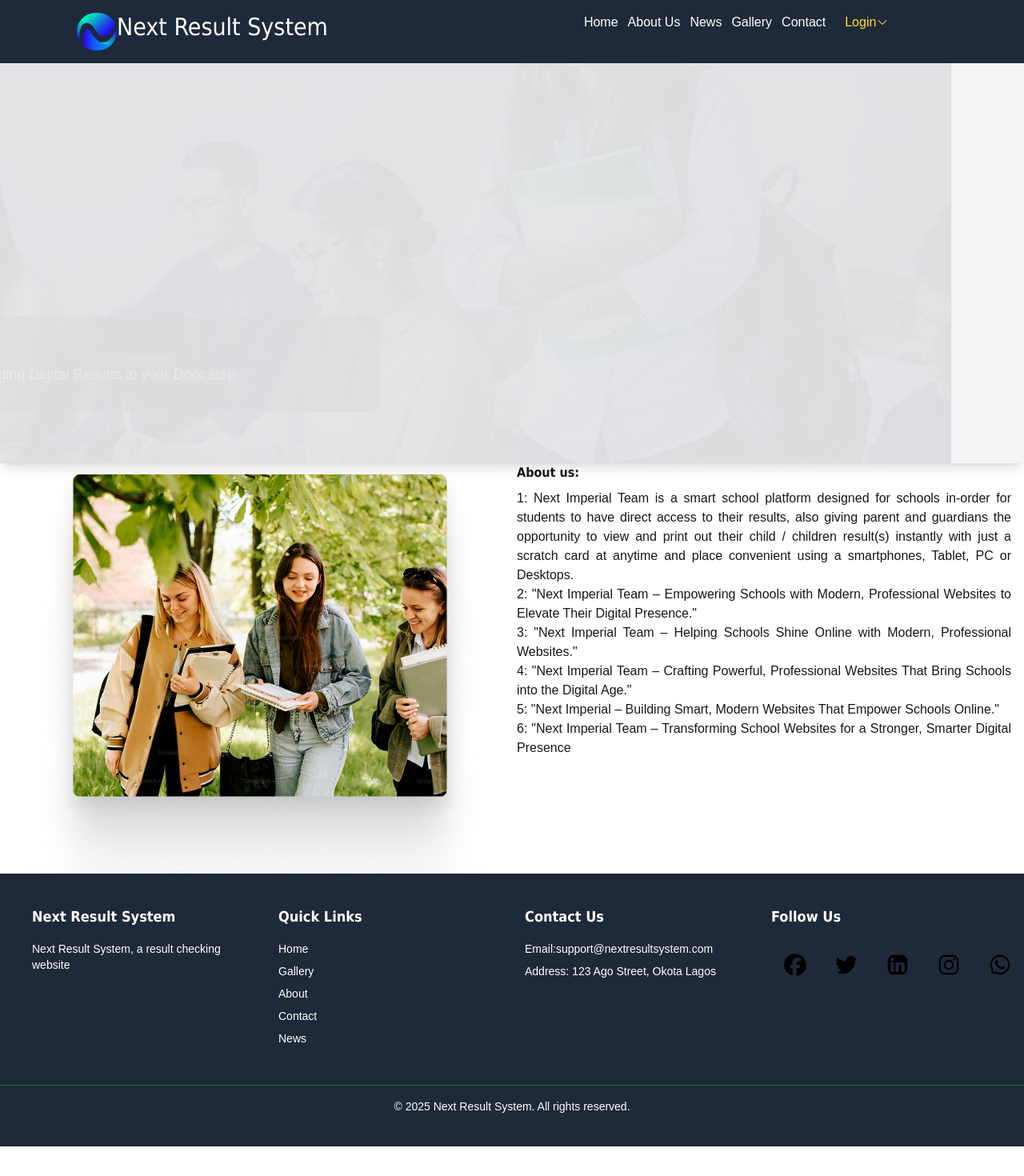
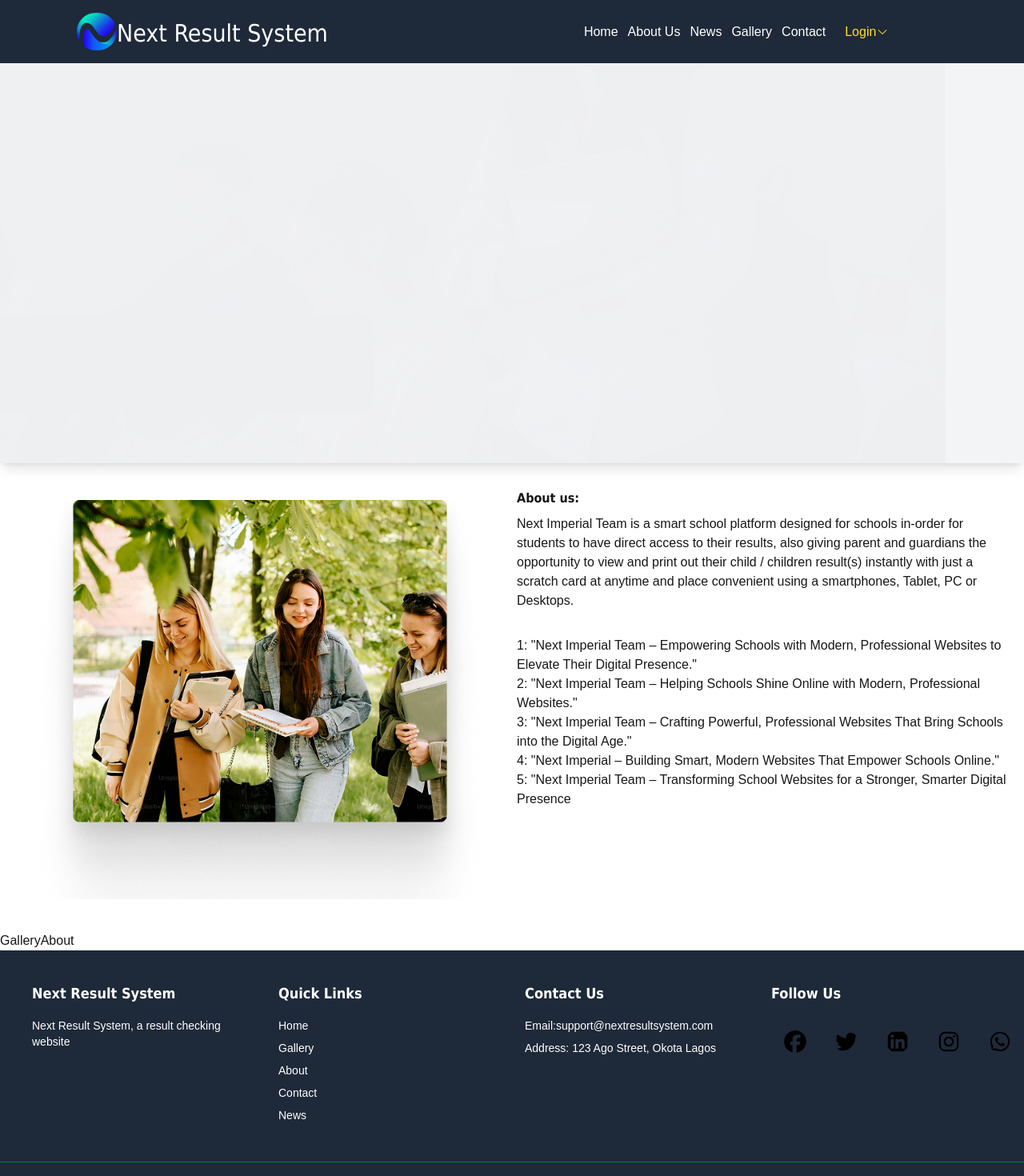
Before and after one commit to Eze-Israel/School-result-system, a Next.js app: page / in a window 1280 px wide. Shown: the top 1470 px of the page at 80% size. Before the commit the page ends 1433 px from the top, so only its background shows below. Built offline with nearby package versions, Linux system fonts and the light colour scheme.

Commit message:
mobile building

```diff
--- /dev/null
+++ b/src/components/GalleryAbout.tsx
@@ -0,0 +1,14 @@
+import React from 'react'
+
+const GalleryAbout = () => {
+
+  return (
+
+    <div className='mt-10'>
+        GalleryAbout
+
+        </div>
+  )
+}
+
+export default GalleryAbout
--- a/src/components/Header.tsx
+++ b/src/components/Header.tsx
@@ -13,7 +13,7 @@
   DocumentCheckIcon,
   // ClipboardDocumentCheckIcon
 } from  '@heroicons/react/24/outline';
-import { ChevronDownIcon, ChevronUpIcon } from "@heroicons/react/24/solid";
+import { ChevronDownIcon, ChevronUpIcon, ChevronDoubleLeftIcon, ChevronDoubleRightIcon } from "@heroicons/react/24/solid";
 
 const Header: React.FC = () => {
   const router = useRouter();
@@ -54,9 +54,9 @@
                 <a
                   href={href}
                   className="w-full flex items-center space-x-3 text-left
-                  text-lg p-3 rounded-lg hover:bg-yellow-900 mt-3"
+                  text-lg p-3 rounded-lg hover:bg-black/40 mt-3"
                 >
-                  <Icon className="w-5 h-5 text-green-600" />
+                  <Icon className="w-5 h-5 text-blue-500" />
                   <span>{label}</span>
                 </a>
 
@@ -66,14 +66,19 @@
           <div>
                <button
               onClick={() => setDropdownOpen(!dropdownOpen)}
-              className="text-white hover:underline flex flex-end md:hidden relative bg-black/70 py-2 px-6 mt-3 mx-auto"
+              className="text-white-300 rounded flex flex-end md:hidden relative bg-black/70 py-2 px-6 mt-3 mb-1 hover:bg-blue-600 "
             >
              Login
+             {dropdownOpen ? (
+                    <ChevronDoubleLeftIcon className=" ml-2 w-4 h-6" />
+                  ) : (
+                    <ChevronDoubleRightIcon className=" ml-2 w-4 h-6" />
+                  )}
             </button>
             {dropdownOpen && (
-                <div className="px-4 flex  w-fit absolute bg-black gap-1 mx-auto">
-                  <Link className="hover:bg-blue-700 p-3 rounded px-3" href="/Teacher">Log in as a Teacher</Link>
-                <Link className="hover:bg-blue-700 p-3 rounded px-3"   href="/Student">Log in as a Student</Link>
+                <div className=" flex w-fit absolute bg-black gap-1 ml-[25%] rounded mb-8 top-113">
+                  <Link className="hover:bg-blue-700 p-2 rounded px-3 border-l-2 border-l-yellow-400" href="/Teacher">Teachers Login</Link>
+                <Link className="hover:bg-blue-700 p-2 rounded px-3 border-l-2 border-l-yellow-400"   href="/Student">Students Login</Link>
                 </div>
 
             )}
@@ -93,10 +98,10 @@
         priority
         className='cursor-pointer rounded-full relative'
         />
-        <h1 className='md:text-3xl'>Next Result System</h1>
+        <h1 className='md:text-3xl mt-2'>Next Result System</h1>
         </Link>
       )}
-          <div className='hidden md:block'>
+          <div className='hidden md:block mt-3'>
             {!isOpen && (
               <div className='flex justify-end gap-3'>
             <div >
@@ -130,7 +135,7 @@
                   )}
             </button>
             {dropdownOpen && (
-                <div className="px-4 flex flex-col w-fit absolute bg-black/70 pr-4">
+                <div className="px-4 mt-[2%] flex flex-col w-fit absolute bg-black/70 pr-4 ">
                   <Link className="hover:bg-blue-700 p-3  text-center" href="/Teacher">Log in as a Teacher</Link>
                 <Link className="hover:bg-blue-700 p-3  text-center border-t-1 border-t-yellow-400"   href="/Student">Log in as a Student</Link>
                 </div>
--- a/src/components/Hero.tsx
+++ b/src/components/Hero.tsx
@@ -3,7 +3,7 @@
 
 export default function Hero() {
   return (
-    <main className="flex items-center justify-center  bg-gray-100">
+    <main className=" bg-gray-100">
       <AnimatedCarousel />
     </main>
   )
--- a/src/components/HomeAbout.tsx
+++ b/src/components/HomeAbout.tsx
@@ -6,7 +6,7 @@
 
 
   return (
-    <div className='flex md:flex-row flex-col gap-3 px-4'>
+    <div className='flex md:flex-row flex-col gap-3 px-4 mt-8'>
          <AnimatePresence mode="wait">
         <motion.div className="md:w-[50%]"
         initial={{ opacity: 0, x: -300 }}
@@ -24,7 +24,7 @@
             />
         </motion.div>
 
-        <motion.div className='md:w-[50%] text-justify'
+        <motion.div className='md:w-[50%] text-left'
           initial={{ opacity: 0, x: +300 }}
           whileInView={{ opacity: 1, x: 0 }}
          transition={{ duration: 0.9, ease: 'easeOut' }}
@@ -32,18 +32,18 @@
         >
             <h2 className='mb-2 font-bold'>About us:</h2>
 
-            <p>1: Next Imperial Team is a smart school platform designed for schools in-order for students to have direct access to their results, also giving parent and guardians the opportunity to view and print out their child / children result(s)
+            <p className='mb-8'> Next Imperial Team is a smart school platform designed for schools in-order for students to have direct access to their results, also giving parent and guardians the opportunity to view and print out their child / children result(s)
                  instantly with just a scratch card at anytime and place convenient using a smartphones, Tablet, PC or Desktops.</p>
                   {" "}
-            <p>2: "Next Imperial Team – Empowering Schools with Modern, Professional Websites to Elevate Their Digital Presence."</p>
+            <p>1: "Next Imperial Team – Empowering Schools with Modern, Professional Websites to Elevate Their Digital Presence."</p>
 
-            <p>3: "Next Imperial Team – Helping Schools Shine Online with Modern, Professional Websites."</p>
+            <p>2: "Next Imperial Team – Helping Schools Shine Online with Modern, Professional Websites."</p>
 
-            <p>4: "Next Imperial Team – Crafting Powerful, Professional Websites That Bring Schools into the Digital Age."</p>
+            <p>3: "Next Imperial Team – Crafting Powerful, Professional Websites That Bring Schools into the Digital Age."</p>
 
-            <p>5: "Next Imperial – Building Smart, Modern Websites That Empower Schools Online."</p>
+            <p>4: "Next Imperial – Building Smart, Modern Websites That Empower Schools Online."</p>
 
-            <p>6: "Next Imperial Team – Transforming School Websites for a Stronger, Smarter Digital Presence</p>
+            <p>5: "Next Imperial Team – Transforming School Websites for a Stronger, Smarter Digital Presence</p>
 
             </motion.div>
         </AnimatePresence>
--- a/src/pages/index.tsx
+++ b/src/pages/index.tsx
@@ -1,6 +1,7 @@
 import React from 'react'
 import Hero from '@/components/Hero'
 import HomeAbout from '@/components/HomeAbout'
+import GalleryAbout from '@/components/GalleryAbout'
 
 const index = () => {
   return (
@@ -8,6 +9,7 @@
 
      <Hero/>
      <HomeAbout/>
+     <GalleryAbout />
 
       </div>
   )
--- a/src/styles/globals.css
+++ b/src/styles/globals.css
@@ -125,6 +125,8 @@
   }
   .navMenu{
   display: block;
+  z-index: 100px;
+
   }
   .bars{
     display: flex;
```
